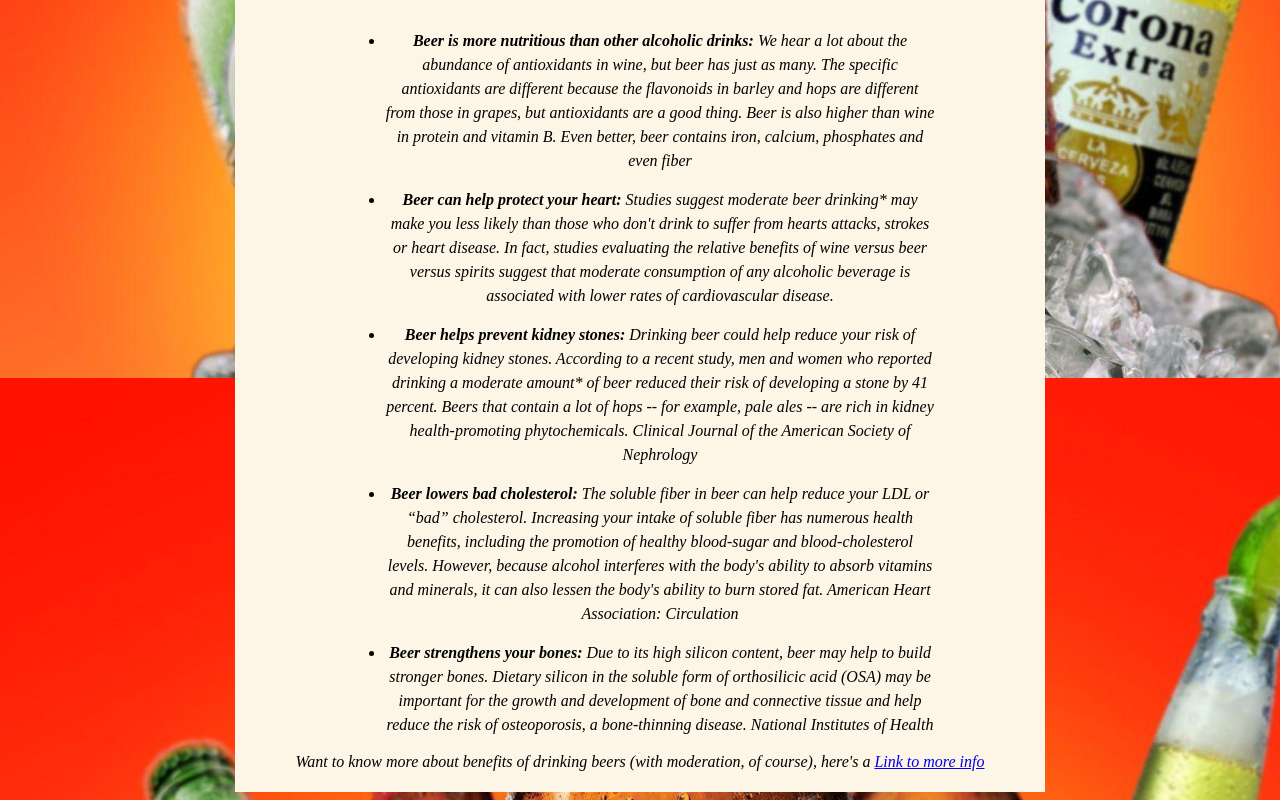
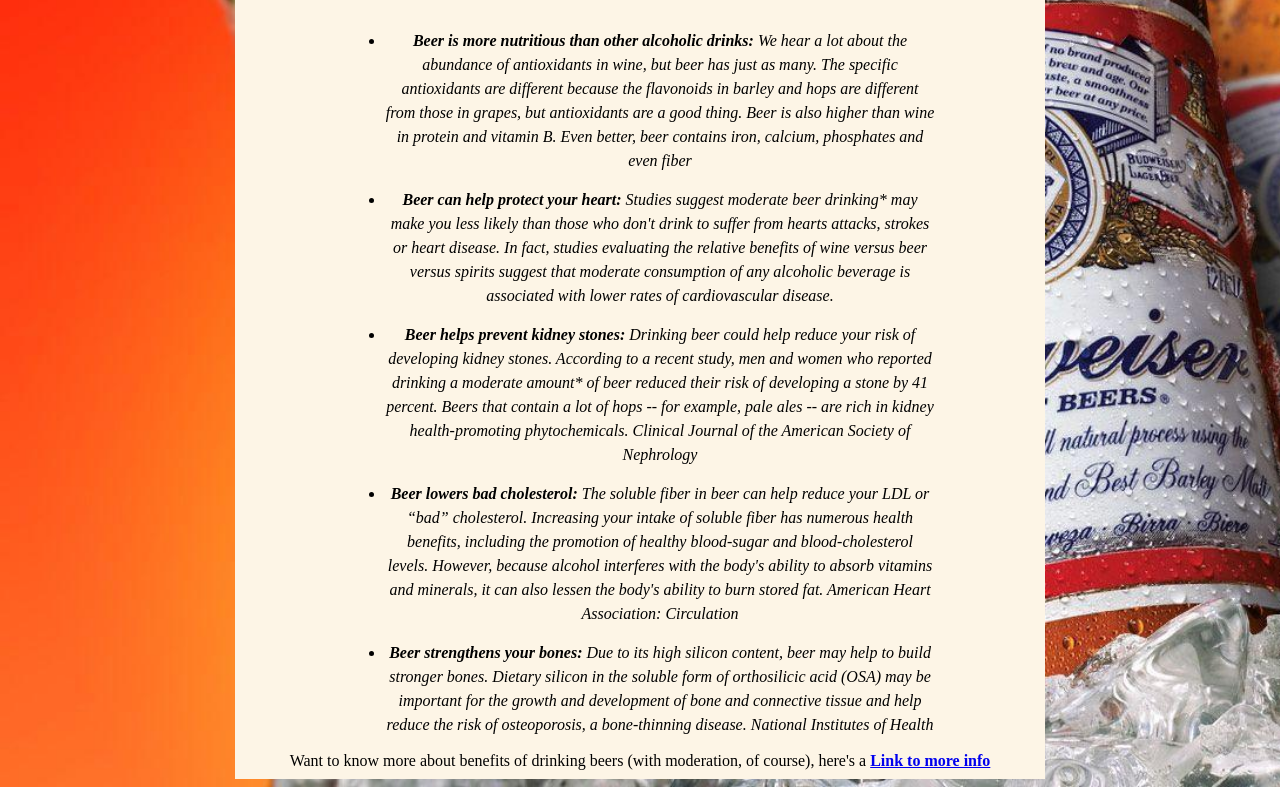
Before and after one commit to kamlabaste/why-drink-beers, a plain HTML site: page index.html in a window 1280 px wide. Shown: the part 622-1422 px from the top of the page. Drawn offline with Linux system fonts and the light colour scheme.

Commit message:
Ajusting html and css files

```diff
--- a/index.html
+++ b/index.html
@@ -9,7 +9,7 @@
 </head>
 
 <body>
-    <main id="main">
+    <main>
         <article>
             <h1>
                 Virtues of drinking beers
@@ -65,8 +65,8 @@
                 <p>Want to know more about benefits of drinking beers (with moderation, of course), here's a <a
                         href="https://www.piedmont.org/living-better/the-health-benefits-of-beer" id="tribute-link"
                         target="_blank">
-                        Link to more info</p>
-                </a>
+                        Link to more info</a>
+                </p>
             </aside>
 
         </article>
--- a/style.css
+++ b/style.css
@@ -1,10 +1,11 @@
 body {
     background-image: url(/img/background-img.jpg);
-    background-size: 125%;
+    background-repeat: no-repeat;
+    background-size: cover;
     font-family: "Bell MT", Baramond, serif;
 }
 
-#main {
+article {
     background-color: #FDF5E6;
     font-style: italic;
     width: 800px;
@@ -54,11 +55,18 @@ li {
     line-height: 1.5;
 }
 
+aside p {
+    margin: 4px;
+    font-style: normal;
+}
+
 a {
+    font-weight: bold;
     text-align: center;
 }
 
 h3 {
+    font-style: normal;
     font-size: 2em;
     margin: 40px 70px;
     max-width: 100%;
```
